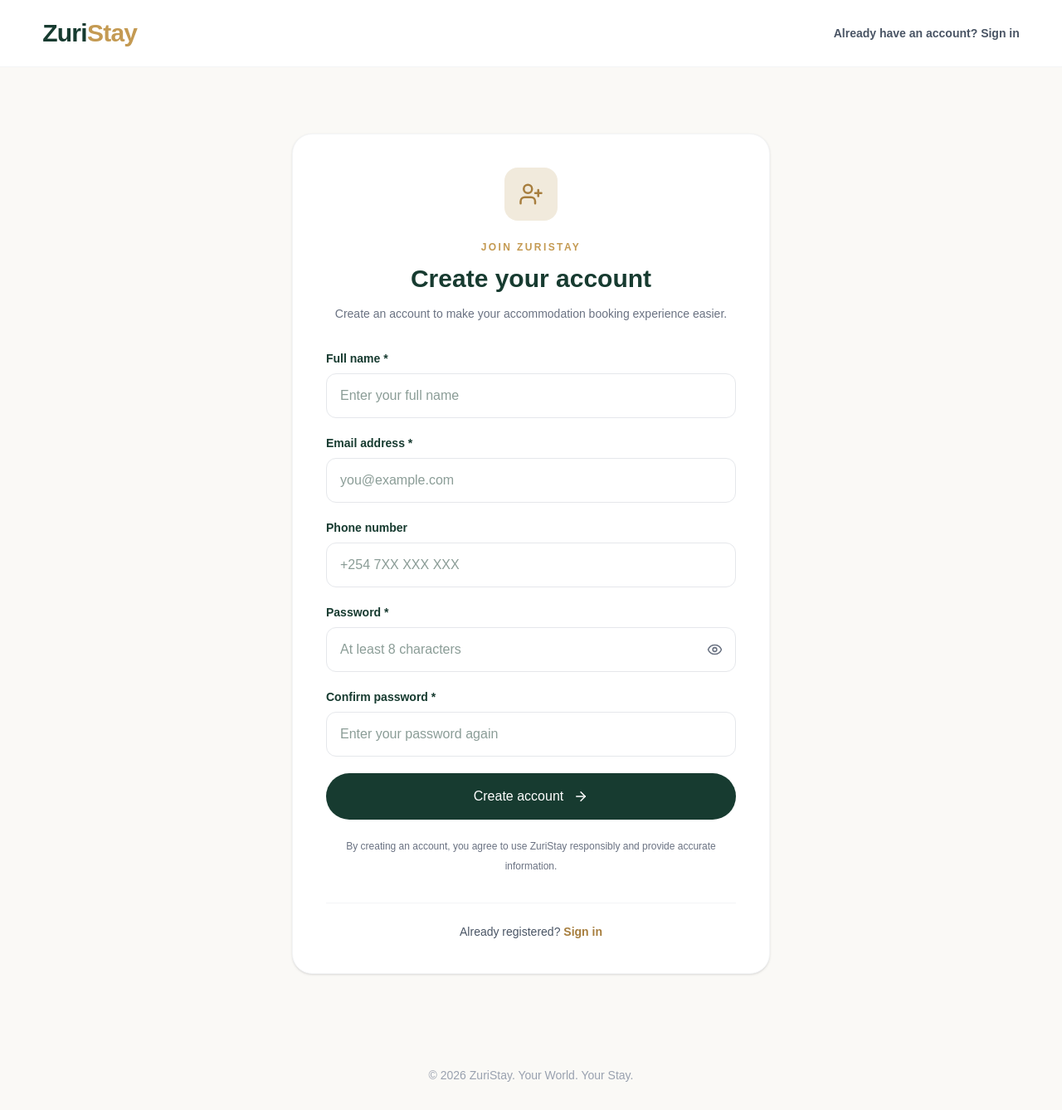
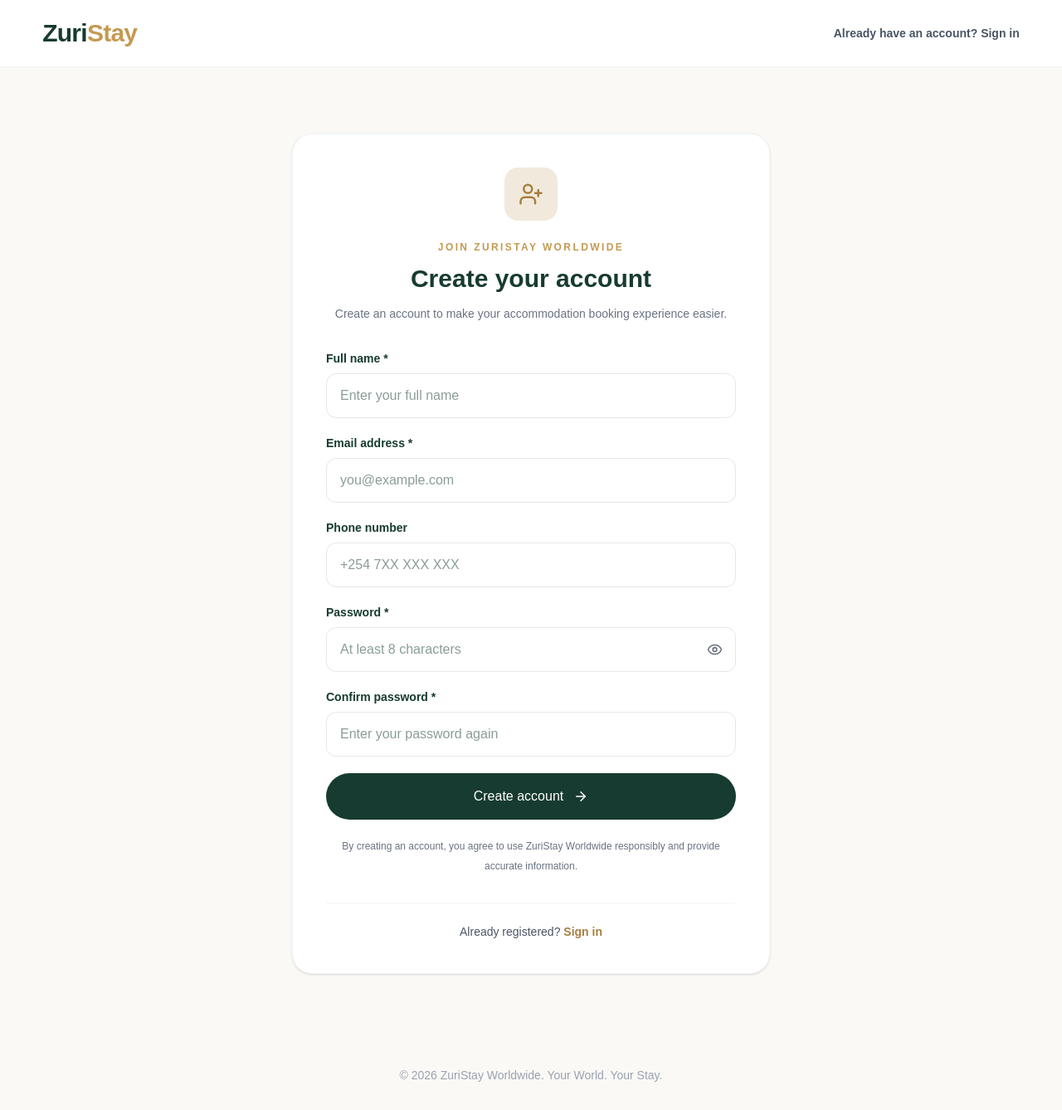
Before and after one commit to robinsonb254/zuristay, a Next.js app: page /register in a window 1280 px wide. Shown: the whole page at 83% size. Built offline with nearby package versions, Linux system fonts and the light colour scheme.

Commit message:
Apply ZuriStay Worldwide branding

```diff
--- a/src/app/register/page.tsx
+++ b/src/app/register/page.tsx
@@ -108,7 +108,7 @@ export default function RegisterPage() {
             </div>
 
             <p className="mt-6 text-xs font-bold tracking-[0.2em] text-[#c49a52]">
-              JOIN ZURISTAY
+              JOIN ZURISTAY WORLDWIDE
             </p>
 
             <h1 className="mt-3 text-3xl font-bold">
@@ -263,7 +263,7 @@ export default function RegisterPage() {
             </button>
 
             <p className="text-center text-xs leading-6 text-gray-500">
-              By creating an account, you agree to use ZuriStay
+              By creating an account, you agree to use ZuriStay Worldwide
               responsibly and provide accurate information.
             </p>
           </form>
@@ -281,7 +281,7 @@ export default function RegisterPage() {
       </section>
 
       <footer className="py-8 text-center text-sm text-gray-400">
-        © {new Date().getFullYear()} ZuriStay. Your World. Your Stay.
+        © {new Date().getFullYear()} ZuriStay Worldwide. Your World. Your Stay.
       </footer>
     </main>
   );
```
